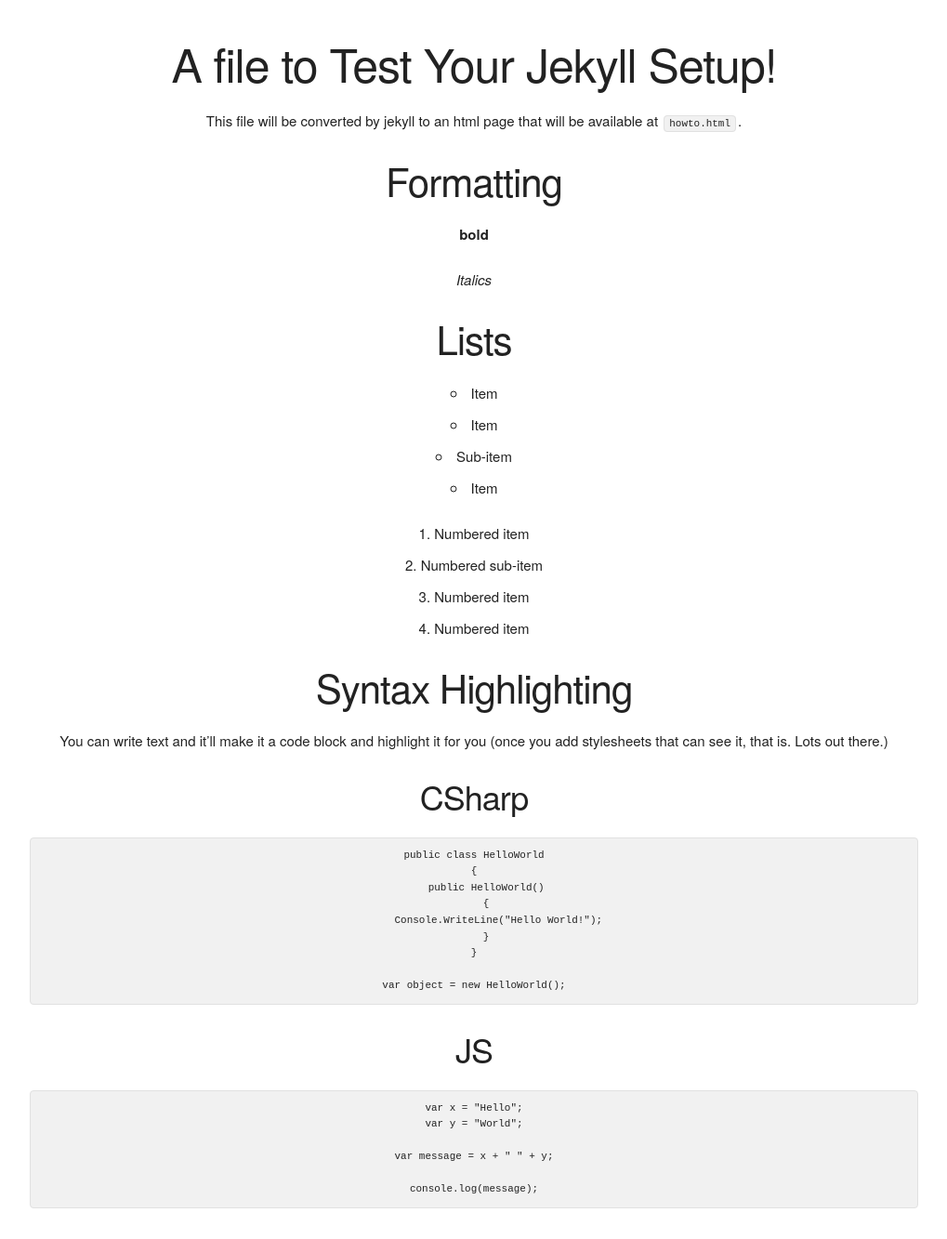
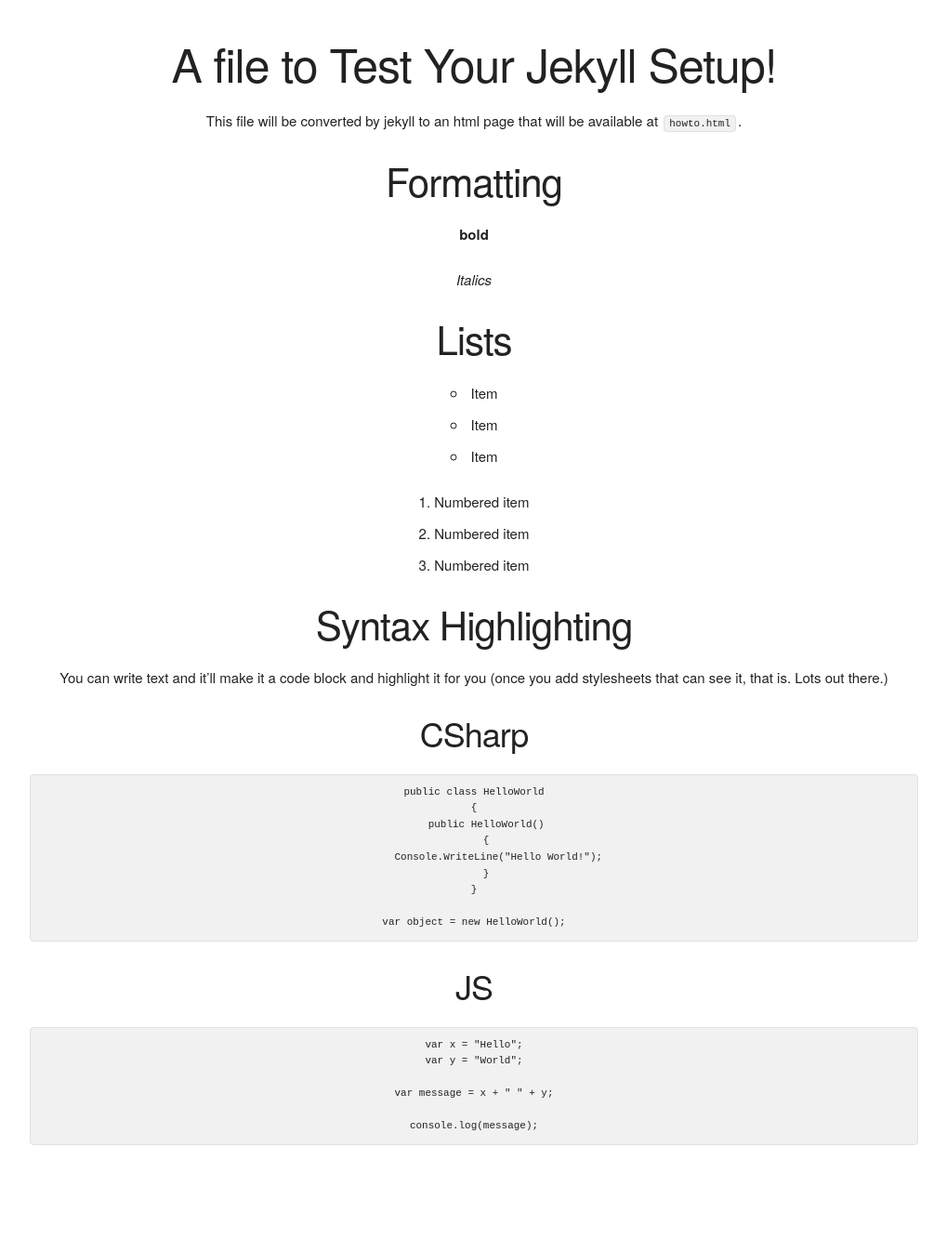
Before and after one commit to jimkilleen/jimkilleen.github.io, a Jekyll site: the page built from howto.md, in a window 1280 px wide. Shown: the whole page at 93% size, without its empty margins (130-1149 px from the left). Built offline with Jekyll 4.4.1, drawn with Linux system fonts in a browser that asks for light colours; our own code applies the rules of GitHub Pages for plain Markdown files; after the commit the page ends 1265 px from its top, so only the background shows below that.

Commit message:
Remove sub-items from howto

```diff
--- a/howto.md
+++ b/howto.md
@@ -16,11 +16,9 @@ This file will be converted by jekyll to an html page that will be available at
 
 * Item
 * Item
- * Sub-item
 * Item
 
 1. Numbered item
- 1. Numbered sub-item
 1. Numbered item
 1. Numbered item
 
```
